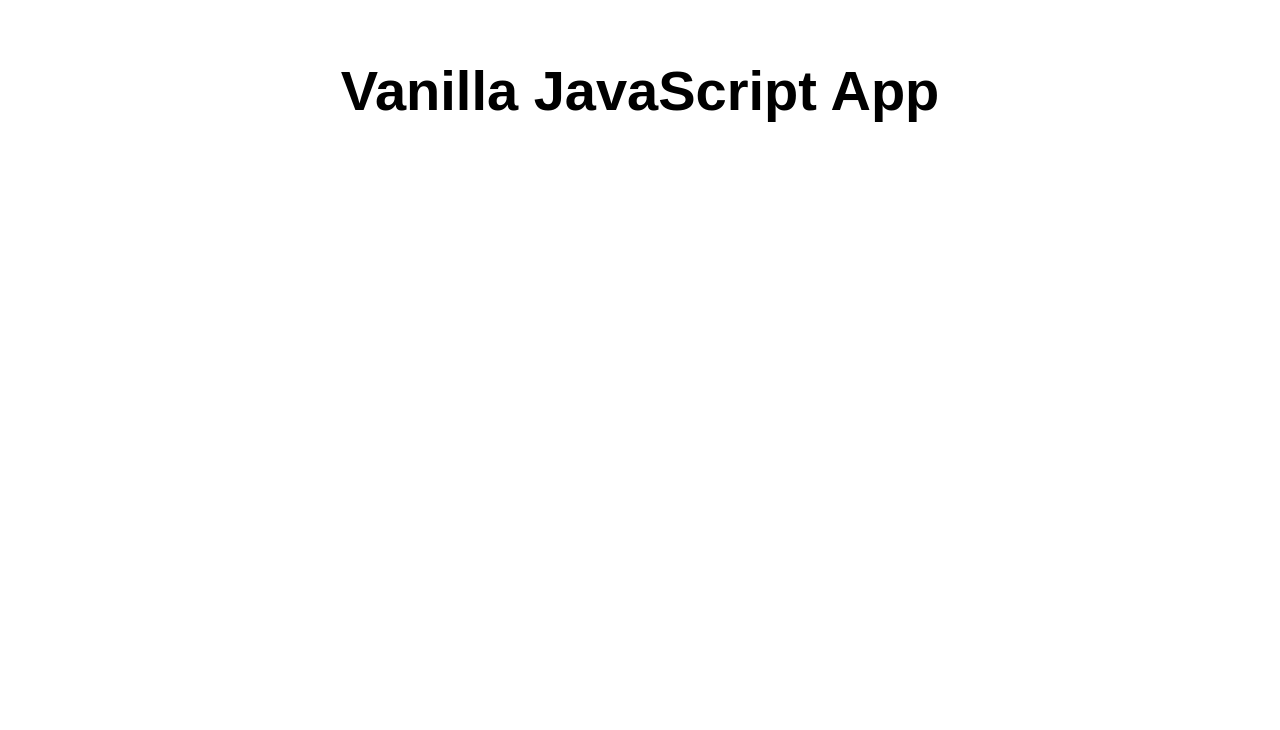
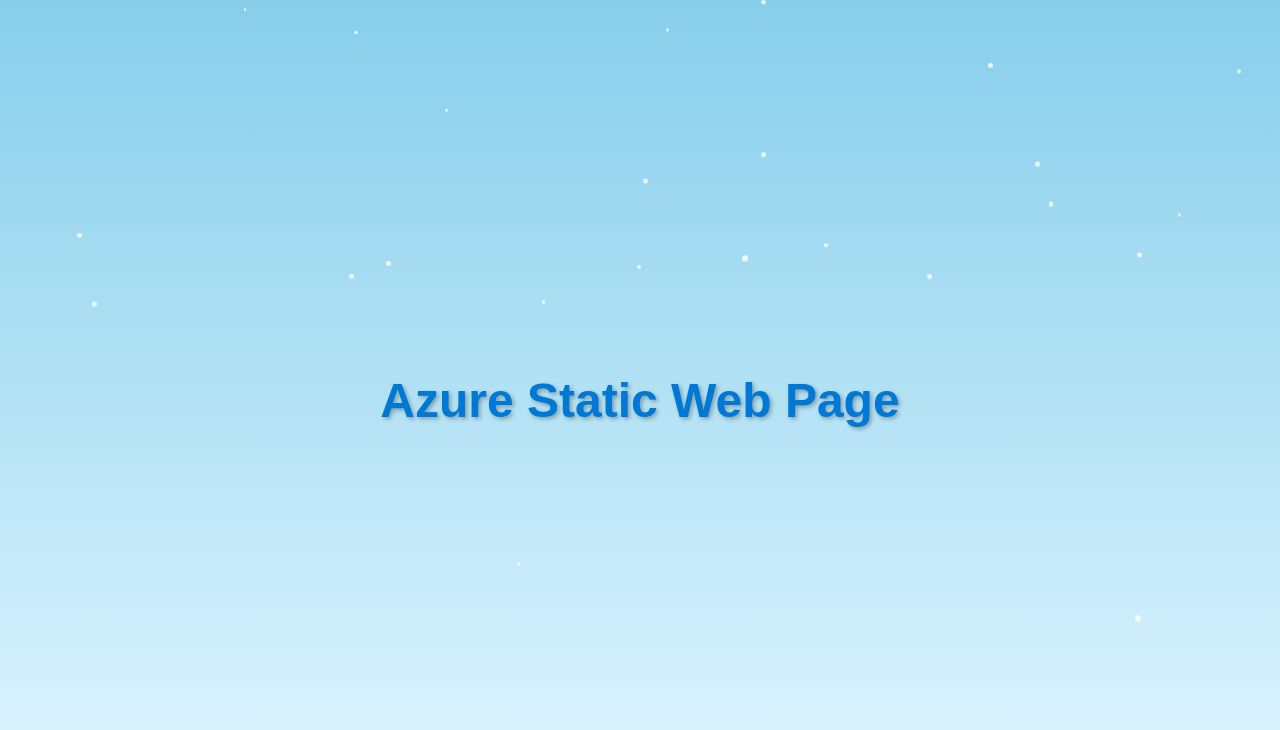
Before and after one commit to zenitsu93/static_web_page, a website: page src/index.html in a window 1280 px wide. Drawn offline with Linux system fonts and the light colour scheme.

Commit message:
Update index.html

```diff
--- a/src/index.html
+++ b/src/index.html
@@ -1,17 +1,75 @@
 <!DOCTYPE html>
 <html lang="en">
+<head>
+    <meta charset="UTF-8">
+    <title>Azure Static Web Page</title>
+    <style>
+        body {
+            margin: 0;
+            overflow: hidden;
+            background: linear-gradient(to bottom, #87CEEB, #E0F6FF);
+            height: 100vh;
+            display: flex;
+            justify-content: center;
+            align-items: center;
+            font-family: 'Arial', sans-serif;
+        }
+        .snowflake {
+            position: absolute;
+            background-color: white;
+            border-radius: 50%;
+            pointer-events: none;
+            opacity: 0.8;
+        }
+        h1 {
+            color: #0078D4;
+            font-size: 3rem;
+            text-shadow: 2px 2px 4px rgba(0,0,0,0.3);
+            z-index: 10;
+        }
+    </style>
+</head>
+<body>
+    <h1>Azure Static Web Page</h1>
+    <script>
+        function createSnowflake() {
+            const snowflake = document.createElement('div');
+            snowflake.classList.add('snowflake');
 
-<head>
-  <meta charset="UTF-8">
-  <meta name="viewport" content="width=device-width, initial-scale=1.0">
-  <link rel="stylesheet" href="styles.css">
-  <title>Vanilla JavaScript App</title>
-</head>
+            // Random size between 2 and 6 pixels
+            const size = Math.random() * 4 + 2;
+            snowflake.style.width = `${size}px`;
+            snowflake.style.height = `${size}px`;
 
-<body>
-  <main>
-    <h1>Vanilla JavaScript App</h1>
-  </main>
+            // Random horizontal start position
+            snowflake.style.left = `${Math.random() * window.innerWidth}px`;
+            snowflake.style.top = '-10px';
+
+            document.body.appendChild(snowflake);
+
+            // Animation
+            const animationDuration = Math.random() * 10 + 5;
+            snowflake.animate([
+                { transform: 'translateY(0px)' },
+                { transform: `translateY(${window.innerHeight + 10}px)` }
+            ], {
+                duration: animationDuration * 1000,
+                easing: 'linear'
+            });
+
+            // Remove snowflake after animation
+            setTimeout(() => {
+                document.body.removeChild(snowflake);
+            }, animationDuration * 1000);
+        }
+
+        // Create snowflakes periodically
+        function snowfall() {
+            createSnowflake();
+        }
+
+        // Start snowfall
+        setInterval(snowfall, 200);
+    </script>
 </body>
-
 </html>
```
